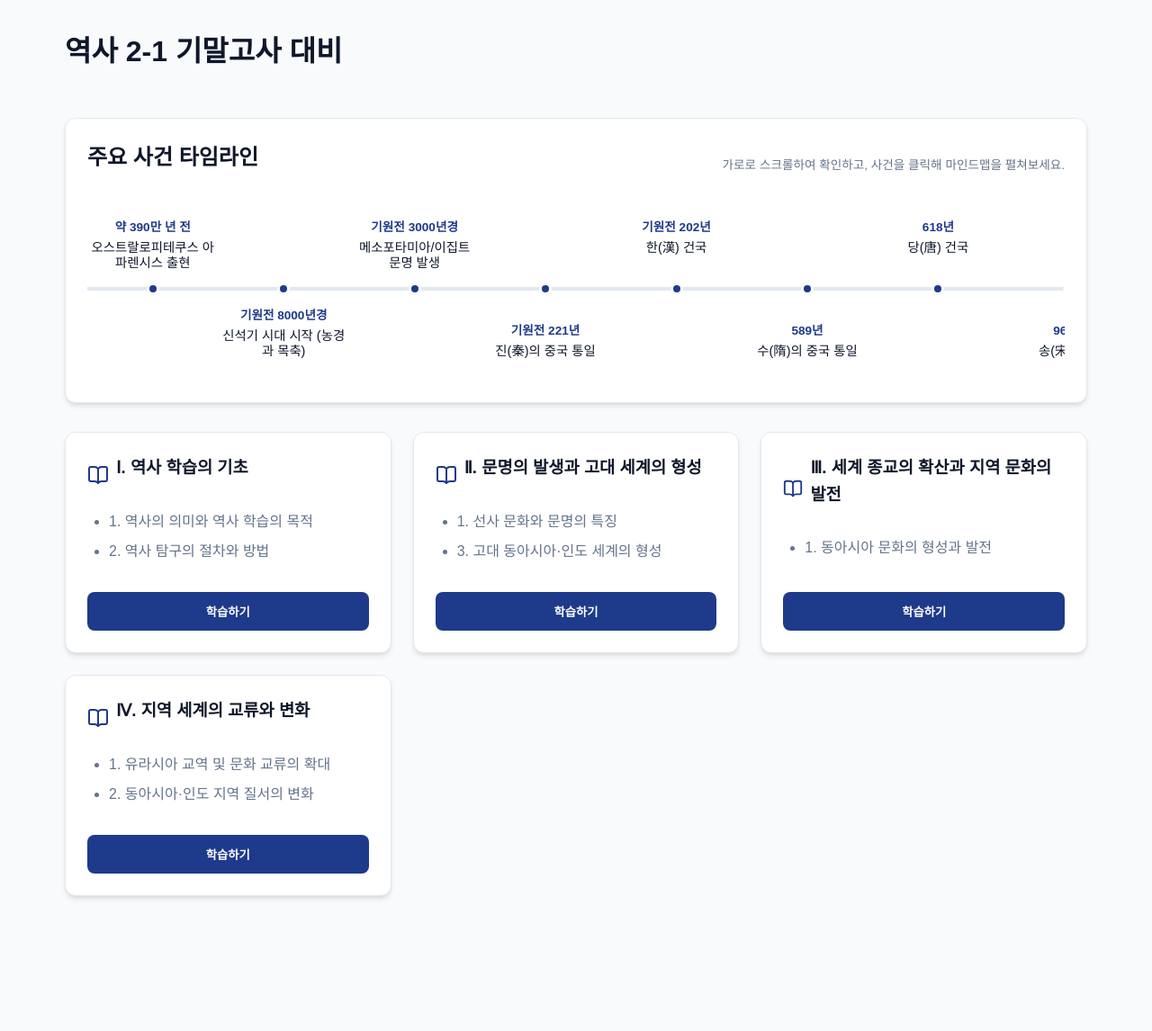
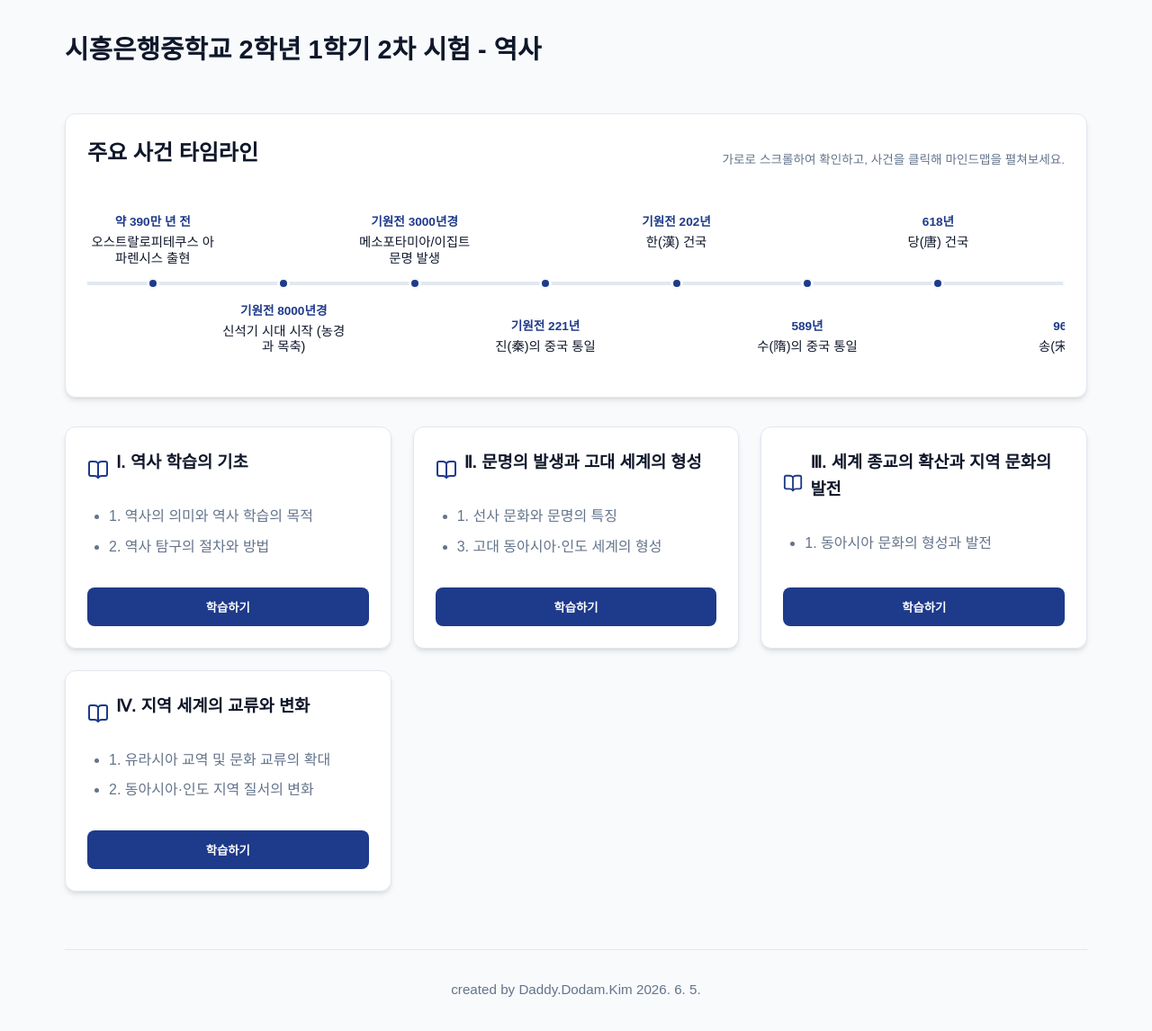
Before and after one commit to yojihun/history-prep-app, a React (Vite) app: page / in a window 1280 px wide. Shown: the top 1146 px of the page at 90% size. Before the commit the page ends 1028 px from the top, so only its background shows below. Built offline with nearby package versions, Linux system fonts and the light colour scheme; a web font is replaced by a local one.

Commit message:
Update header title and add footer

```diff
--- a/src/App.jsx
+++ b/src/App.jsx
@@ -5,14 +5,20 @@ import Chapter from './pages/Chapter';
 function App() {
   return (
     <Router>
-      <div className="app-container">
+      <div className="app-container" style={{ minHeight: '100vh', display: 'flex', flexDirection: 'column' }}>
         <header style={{ marginBottom: '2rem', display: 'flex', justifyContent: 'space-between', alignItems: 'center' }}>
-          <h1>역사 2-1 기말고사 대비</h1>
+          <h1 style={{ fontSize: '1.8rem' }}>시흥은행중학교 2학년 1학기 2차 시험 - 역사</h1>
         </header>
-        <Routes>
-          <Route path="/" element={<Dashboard />} />
-          <Route path="/chapter/:chapterId" element={<Chapter />} />
-        </Routes>
+        <main style={{ flex: 1 }}>
+          <Routes>
+            <Route path="/" element={<Dashboard />} />
+            <Route path="/chapter/:chapterId" element={<Chapter />} />
+          </Routes>
+        </main>
+
+        <footer style={{ marginTop: '4rem', padding: '2rem 0 1rem', textAlign: 'center', color: 'var(--text-muted)', fontSize: '0.95rem', borderTop: '1px solid var(--border)' }}>
+          <p>created by Daddy.Dodam.Kim 2026. 6. 5.</p>
+        </footer>
       </div>
     </Router>
   );
```
